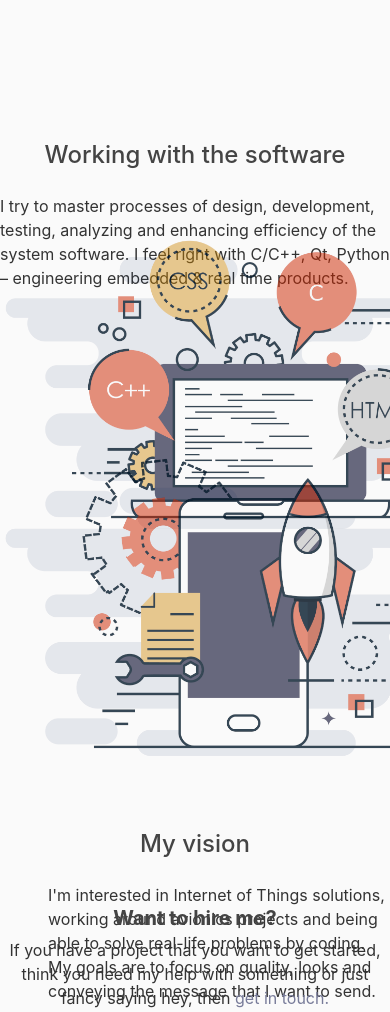
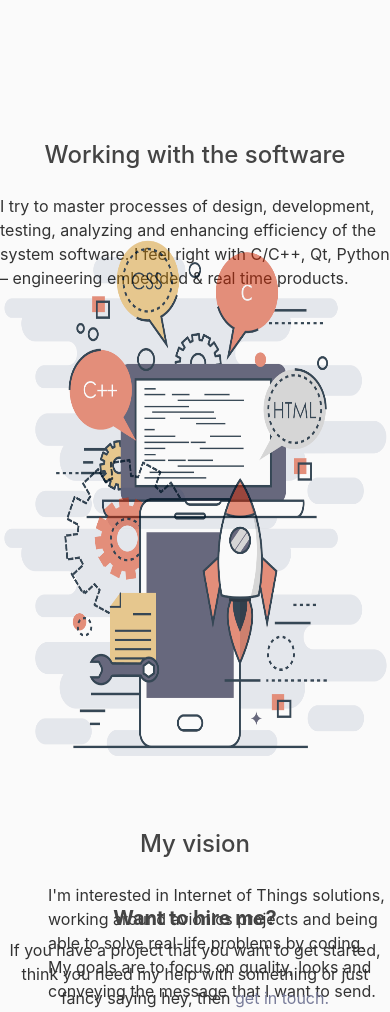
Before and after one commit to pawelBorowski/mysite, a Django app: page / in a window 390 px wide; the page is wider, and only the part inside the window is pictured. Shown: the part 696-1708 px from the top of that part. Run offline with Django 3.2, Linux system fonts and the light colour scheme; some libraries are stand-ins or nearby versions.

Commit message:
Working with responsive html

```diff
--- a/blog/templates/about.html
+++ b/blog/templates/about.html
@@ -39,7 +39,7 @@
         I feel right with C/C++, Qt, Python &ndash; engineering embedded & real time products.
     </div>
     <div class="col-md-3">
-        <img class="coding" src="{% static "blog/coding.png" %}">
+        <img class="coding img-fluid" src="{% static "blog/coding.png" %}">
     </div>
     <div class="col-md-3">
     </div>
@@ -49,7 +49,7 @@
       <div class="col-md-3">
       </div>
     <div class="col-md-3 text-center">
-        <img class="coding" src="{% static "blog/app.png" %}">
+        <img class="coding img-fluid" src="{% static "blog/app.png" %}">
     </div>
     <div class="col-md-3" style="top: 15%;">
         <h4 class="font-weight-lighter pt-1 pb-3 text-center">My vision</h4>
--- a/blog/templates/main.html
+++ b/blog/templates/main.html
@@ -77,7 +77,7 @@
 
     <footer class="page-footer small "> <!-- Footer -->
         <div class="text-center py-5 text-info font-weight-lighter" style="background-color:#ECE9DD; height: 125px">
-            <p>©{%now "Y" %} <a style="color:#777B99" href="localhost:8000">Paweł Borowski</a>. All rights reserved.</p>
+            <p>©{%now "Y" %} <a style="color:#777B99" href="http://www.pborowskisite.herokuapp.com/">Paweł Borowski</a>. All rights reserved.</p>
         </div>
     </footer>
 
```
